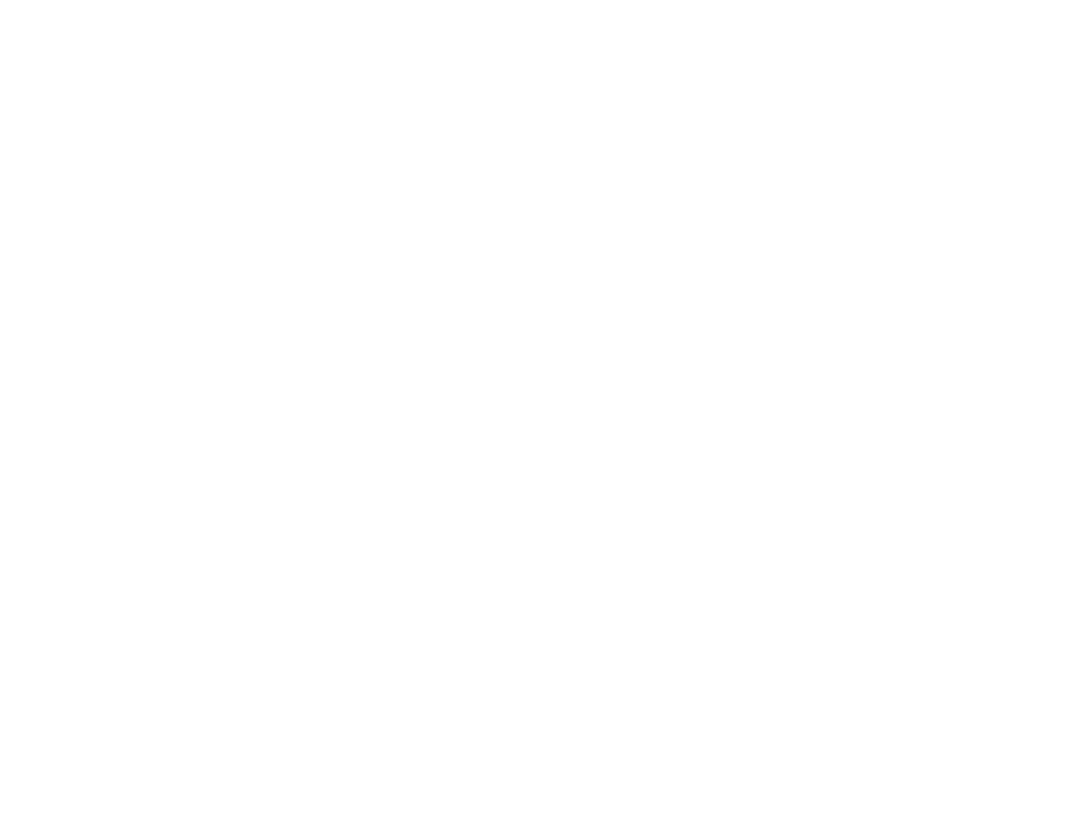
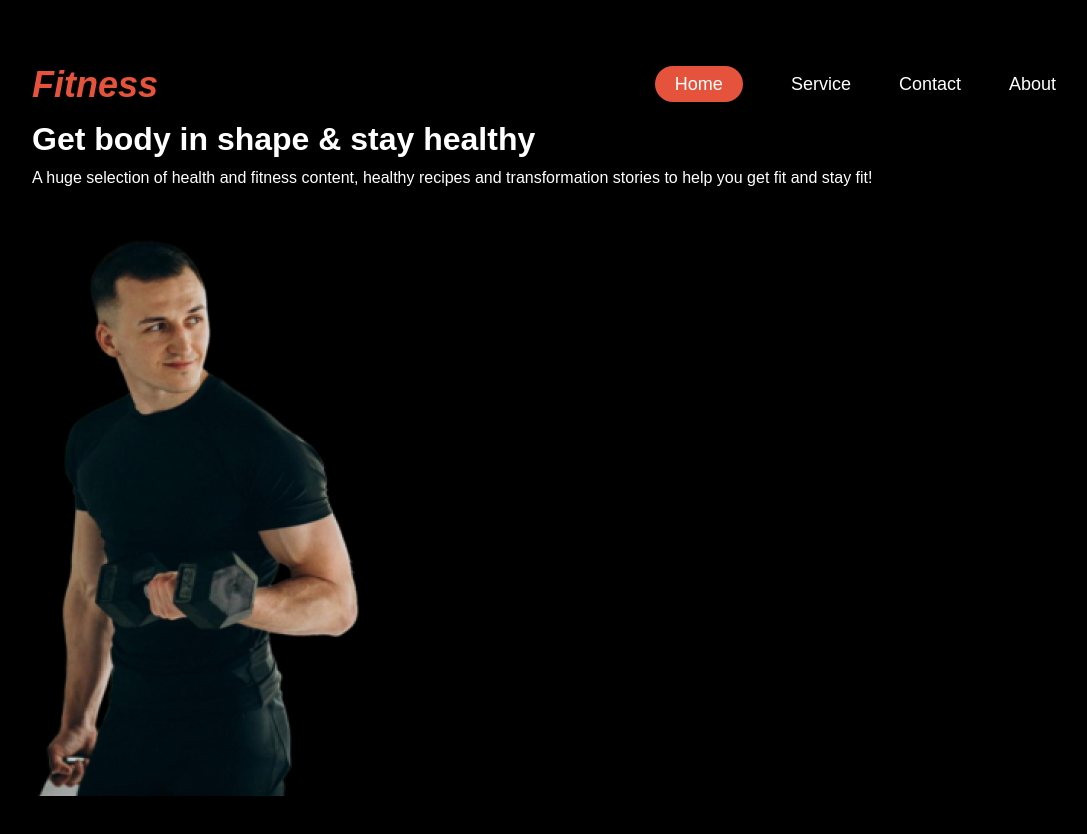
Before and after one commit to ichrahman/assignment2, a plain HTML site: page index.html in a window 1280 px wide. Shown: the whole page, without its empty margins (96-1183 px from the left). Before the commit the page ends 800 px from the top, so only its background shows below. Drawn offline with Linux system fonts and the light colour scheme.

Commit message:
Complete Navbar

```diff
--- a/index.html
+++ b/index.html
@@ -4,11 +4,46 @@
 <head>
     <meta charset="UTF-8">
     <meta name="viewport" content="width=device-width, initial-scale=1.0">
-    <title>Document</title>
+    <title>Fitness Website</title>
+    <link rel="preconnect" href="https://fonts.googleapis.com">
+    <link rel="preconnect" href="https://fonts.gstatic.com" crossorigin>
+    <link href="https://fonts.googleapis.com/css2?family=Inter:wght@100..900&display=swap" rel="stylesheet">
     <link rel="stylesheet" href="style.css">
 </head>
 
 <body>
+    <!-- Header Section -->
+    <header>
+        <div class="container">
+            <div class="navbar">
+                <div class="header-flex">
+                    <div class="logo">Fitness</div>
+                    <nav>
+                        <ul class="nav-flex">
+                            <li><a class="home" href="#">Home</a></li>
+                            <li><a href="#">Service</a></li>
+                            <li><a href="#">Contact</a></li>
+                            <li><a href="#">About</a></li>
+                        </ul>
+                    </nav>
+                </div>
+            </div>
+            <div class="hero-section">
+                <div>
+                    <h1>Get body in <span>shape</span> & stay healthy</h1>
+                    <p>A huge selection of health and fitness content, healthy recipes and transformation stories to
+                        help
+                        you
+                        get fit and stay fit!</p>
+                    <button class="join-btn">Join Club Now!</button>
+                    <button class="download-btn">Download App</button>
+                </div>
+                <div>
+                    <img src="./resources/hero.png" alt="">
+                </div>
+            </div>
+        </div>
+    </header>
 
 </body>
 
--- a/style.css
+++ b/style.css
@@ -0,0 +1,111 @@
+/* reset */
+/* Simple CSS Reset */
+* {
+    margin: 0;
+    padding: 0;
+    box-sizing: border-box;
+}
+
+html,
+body {
+    height: 100%;
+    font-size: 100%;
+    font-family: Arial, sans-serif;
+    line-height: 1.6;
+}
+
+ol,
+ul {
+    list-style: none;
+}
+
+a {
+    text-decoration: none;
+    color: inherit;
+}
+
+img {
+    max-width: 100%;
+    height: auto;
+    display: block;
+}
+
+button {
+    background: none;
+    border: none;
+    padding: 0;
+    cursor: pointer;
+    font: inherit;
+}
+
+table {
+    border-collapse: collapse;
+    border-spacing: 0;
+}
+
+
+
+
+/* font */
+.inter-font {
+    font-family: "Inter", sans-serif;
+    font-optical-sizing: auto;
+}
+
+
+/* common style */
+body {
+    background-color: #000;
+    color: #FFFFFF;
+}
+
+.container {
+    width: 80%;
+    margin: 0 auto;
+}
+
+
+/* header section start */
+
+.header-flex {
+    display: flex;
+    align-items: center;
+    justify-content: space-between;
+}
+
+.nav-flex {
+    display: flex;
+}
+
+/* sizing and spacing */
+.navbar {
+    margin-top: 3.5rem;
+}
+
+
+.nav-flex li {
+    margin-left: 3rem;
+}
+
+.nav-flex li a {
+    color: #FFF;
+    font-size: 18px;
+    font-style: normal;
+    font-weight: 400;
+}
+
+.logo {
+    color: #E6533C;
+    font-size: 36px;
+    font-style: italic;
+    font-weight: 800;
+}
+
+.home {
+    padding: 8px 20px;
+    gap: 10px;
+    border-radius: 46px;
+    background: #E6533C;
+}
+
+/* header section end */
```
Also changed, not shown: resources/hero.png (renamed from resources/Images 2.png).
